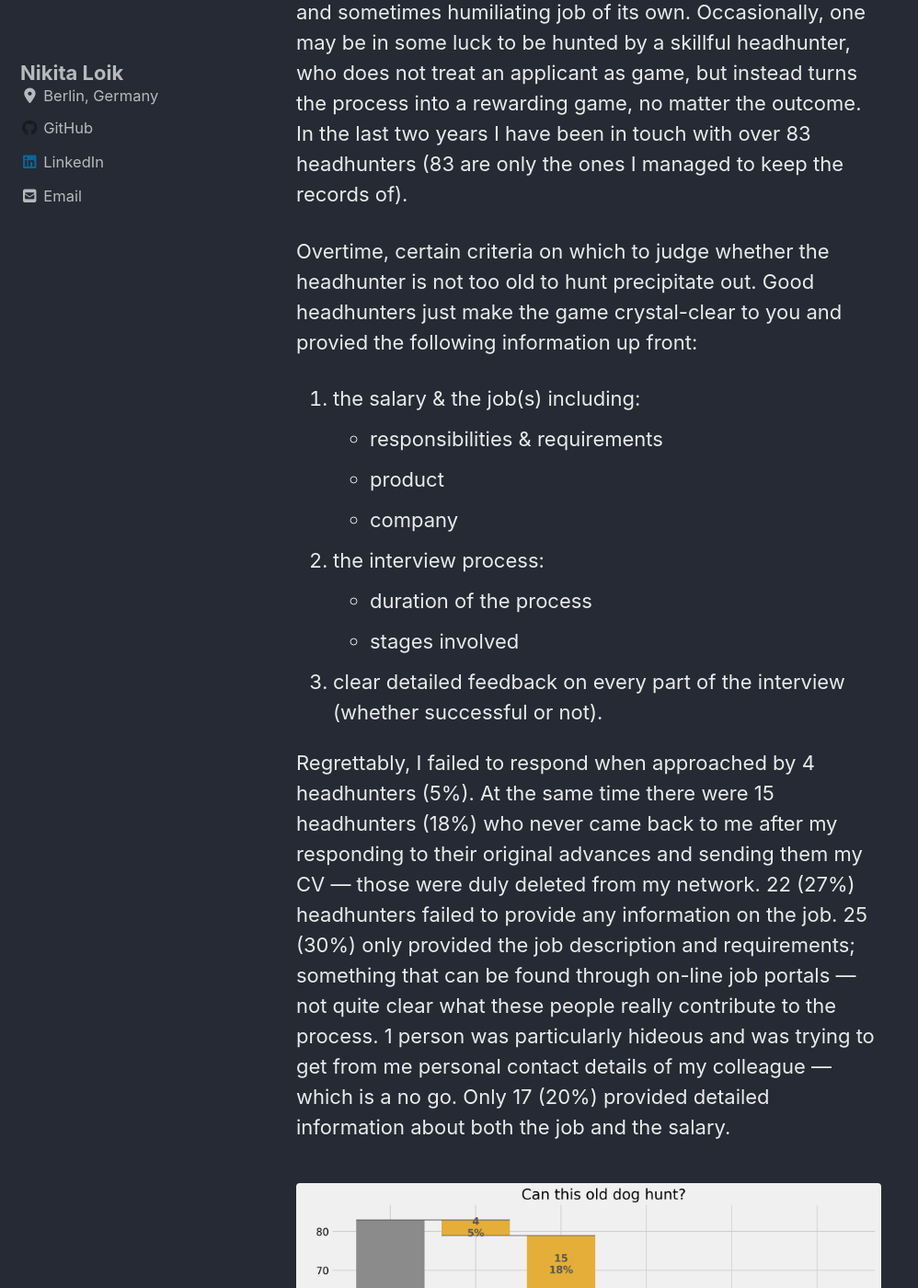
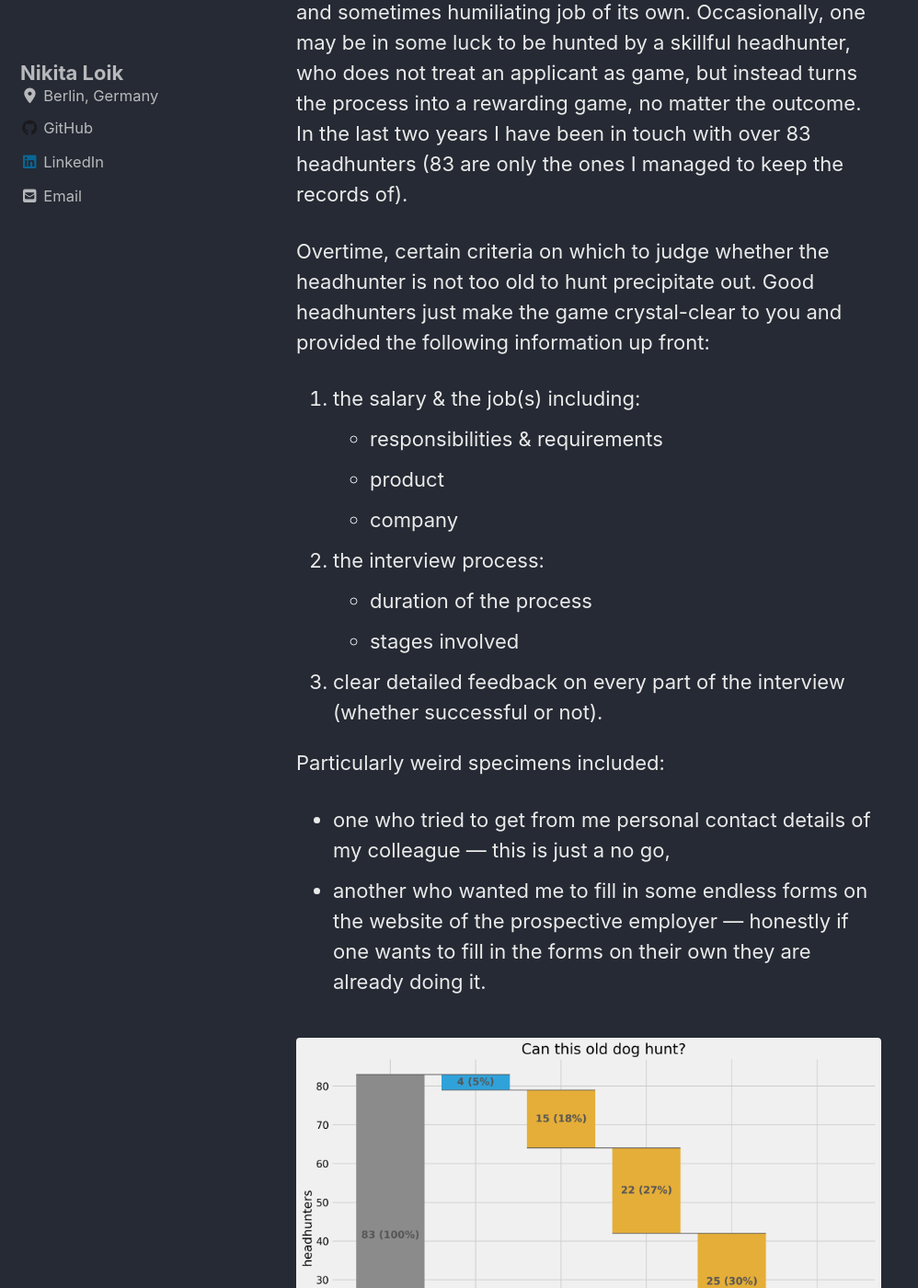
Before and after one commit to nikita-loik/one-datum-two-data, a Jekyll site: the page built from _posts/2020-12-14-best-hunter.md, in a window 1280 px wide and 1400 px high, scrolled down 315 px. Shown: the whole window at 92% size, without its empty margins (0-998 px from the left). Built offline with Jekyll 4.4.1, drawn with Linux system fonts in a browser that asks for light colours; cached includes are drawn as plain includes; nearby versions of some CDN libraries; some of the changed text lies outside the part shown.

Commit message:
Update headhunters post.

```diff
--- a/_posts/2020-12-14-best-hunter.md
+++ b/_posts/2020-12-14-best-hunter.md
@@ -1,5 +1,5 @@
 ---
-title: "'to hunt with the hounds one has to run with the hair' or what makes a good headhunter"
+title: "'hunting with the hounds running with the hair' or what makes a good headhunter"
 date: 2020-12-14T00:00:00-00:00
 categories:
   - blog
@@ -14,7 +14,7 @@ tags:
 
 Looking for a new job is a full-time, unpaid, often exhausting, and sometimes humiliating job of its own. Occasionally, one may be in some luck to be hunted by a skillful headhunter, who does not treat an applicant as game, but instead turns the process into a rewarding game, no matter the outcome. In the last two years I have been in touch with over 83 headhunters (83 are only the ones I managed to keep the records of).
 
-Overtime, certain criteria on which to judge whether the headhunter is not too old to hunt precipitate out. Good headhunters just make the game crystal-clear to you and provied the following information up front:
+Overtime, certain criteria on which to judge whether the headhunter is not too old to hunt precipitate out. Good headhunters just make the game crystal-clear to you and provided the following information up front:
 1. the salary & the job(s) including:
 * responsibilities & requirements
 * product
@@ -26,8 +26,9 @@ Overtime, certain criteria on which to judge whether the headhunter is not too o
 
 3. clear detailed feedback on every part of the interview (whether successful or not).
 
-Regrettably, I failed to respond when approached by 4 headhunters (5%). At the same time there were 15 headhunters (18%) who never came back to me after my responding to their original advances and sending them my CV — those were duly deleted from my network. 22 (27%) headhunters failed to provide any information on the job. 25 (30%) only provided the job description and requirements; something that can be found through on-line job portals — not quite clear what these people really contribute to the process. 1 person was particularly hideous and was trying to get from me personal contact details of my colleague — which is a no go.
-Only 17 (20%) provided detailed information about both the job and the salary.
+Particularly weird specimens included:
+* one who tried to get from me personal contact details of my colleague — this is just a no go,
+* another who wanted me to fill in some endless forms on the website of the prospective employer — honestly if one wants to fill in the forms on their own they are already doing it.
 
 <figure class="align-center">
   <img src="{{ site.url }}{{ site.baseurl }}/assets/images/headhunters_statistics.png" alt="">
@@ -44,8 +45,10 @@ Brilliant headhunters add a personal touch to the game:
 * when you move to another country
 * when you want to change the company
 
-Only ... out of 83 (less than 5%) turned out to fall into this category.
+Only 4 out of 83 (less than 5%) turned out to fall into this category. Here are the details of those, worth adding to your LinkedIn network.
 
-|hunter|hunting ground|
-|:--|:--|
-|[Mirela Tocco](https://www.linkedin.com/in/mirela-tocco/)|IT & Data Science; product & marketing|
+|hunter|hunter's game|hunting ground|
+|:--|:--|:--|
+|[Mirela Tocco](https://www.linkedin.com/in/mirela-tocco/)|IT & Data Science; product & marketing|worldwide, but mostly Europe|
+|[Rex Rusling](https://www.linkedin.com/in/rexrusling/)|software engineers, data professionals|worldwide, but mostly Europe|
+|[Andrey Sydorenko](https://www.linkedin.com/in/andreyrec/)|data professionals|worldwide, but mostly Europe|
```
Also changed, not shown: assets/images/headhunters_statistics.png.
